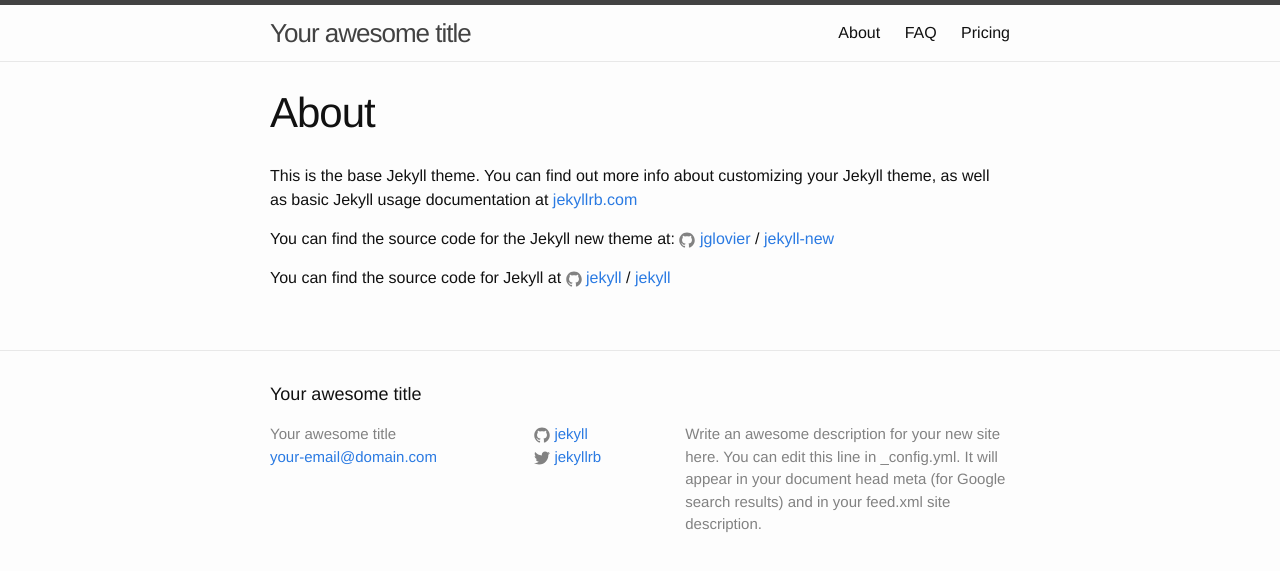
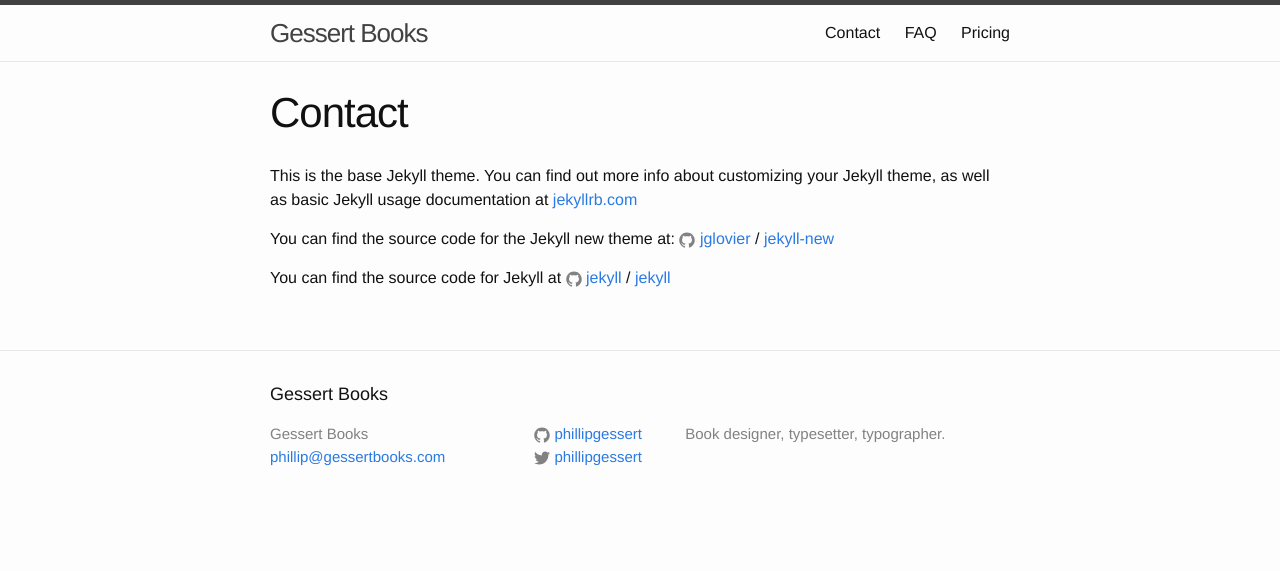
Before and after one commit to phillipgessert/phillipgessert.github.io, a Jekyll site: the page built from contact.md, in a window 1280 px wide. Shown: the top 571 px of the page. Built offline with Jekyll 4.4.1, drawn with Linux system fonts in a browser that asks for light colours.

```diff
--- a/_config.yml
+++ b/_config.yml
@@ -6,16 +6,14 @@
 # 'jekyll serve'. If you change this file, please restart the server process.
 
 # Site settings
-title: Your awesome title
-email: your-email@domain.com
+title: Gessert Books
+email: phillip@gessertbooks.com
 description: > # this means to ignore newlines until "baseurl:"
-  Write an awesome description for your new site here. You can edit this
-  line in _config.yml. It will appear in your document head meta (for
-  Google search results) and in your feed.xml site description.
+  Book designer, typesetter, typographer.
 baseurl: "" # the subpath of your site, e.g. /blog
-url: "http://yourdomain.com" # the base hostname & protocol for your site
-twitter_username: jekyllrb
-github_username:  jekyll
+url: "http://gessertbooks.com" # the base hostname & protocol for your site
+twitter_username: phillipgessert
+github_username:  phillipgessert
 
 # Build settings
 markdown: kramdown
--- a/about.md
+++ b/contact.md
@@ -1,8 +1,11 @@
 ---
 layout: page
-title: About
-permalink: /about/
+title: Contact
+permalink: /Contact/
 ---
+
+
+
 
 This is the base Jekyll theme. You can find out more info about customizing your Jekyll theme, as well as basic Jekyll usage documentation at [jekyllrb.com](http://jekyllrb.com/)
 
```
Also changed, not shown: faq.md (+2 -2 lines), index.md (added, +65 -0 lines), pricing.md (+1 -1 lines), 2 other files.
